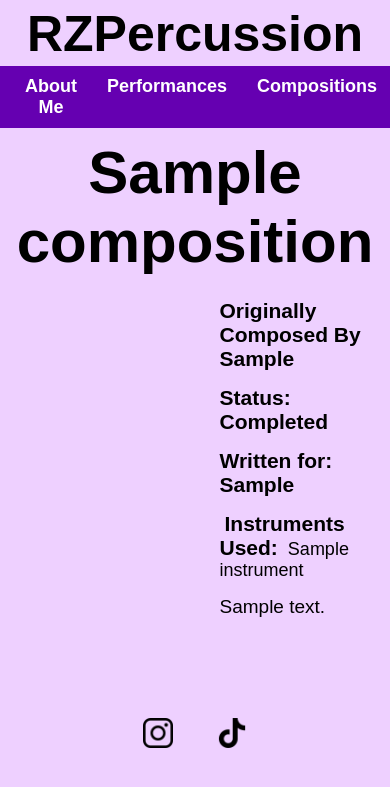
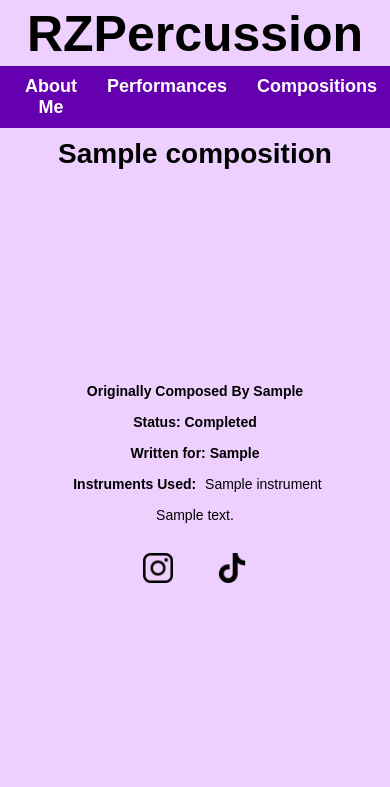
Before and after one commit to Galacticica/RZPercussion_Site, a Django app: a page that uses templates/base.html in a window 390 px wide. Shown: the top 787 px of the page. Run offline with Django 5.2, Linux system fonts and the light colour scheme; tables that the repository leaves empty hold one stand-in row (values such as "Sample post").

Commit message:
maybe composition css?

```diff
--- a/compositions/static/composition.css
+++ b/compositions/static/composition.css
@@ -80,3 +80,41 @@
     padding: 5px;
     box-sizing: border-box;
 }
+
+
+@media screen and (max-width: 768px) {
+    .container {
+        column-count: 1;
+        column-width: 100%;
+        padding-top: 5%;
+    }
+
+    #PieceTitle {
+        font-size: 36px;
+    }
+
+    #Description, #Type, #Status, #Composer, #InstrumentUsedLabel, #InstrumentUsed {
+        font-size: 16px;
+        text-align: center;
+        max-width: 90%;
+    }
+
+    iframe {
+        width: 100%;
+        height: auto;
+    }
+}
+
+@media screen and (max-width: 480px) {
+    #PieceTitle {
+        font-size: 28px;
+    }
+
+    #Description, #Type, #Status, #Composer, #InstrumentUsedLabel, #InstrumentUsed {
+        font-size: 14px;
+    }
+
+    .container {
+        padding-top: 10%;
+    }
+}
```
